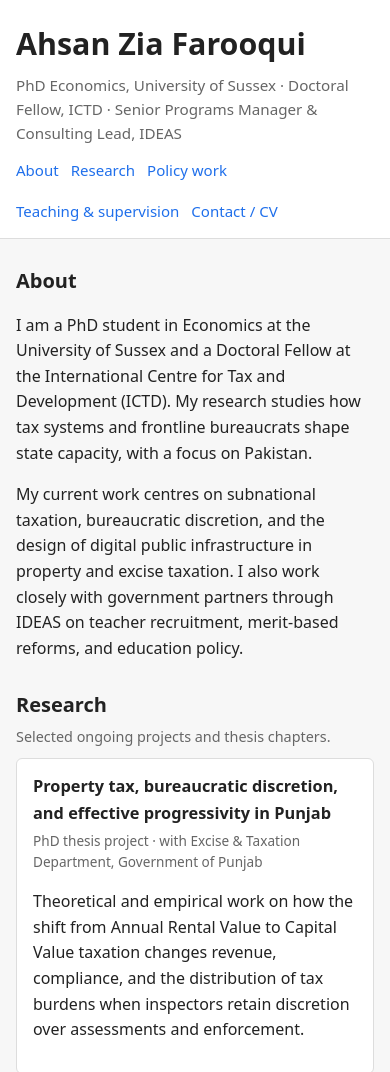
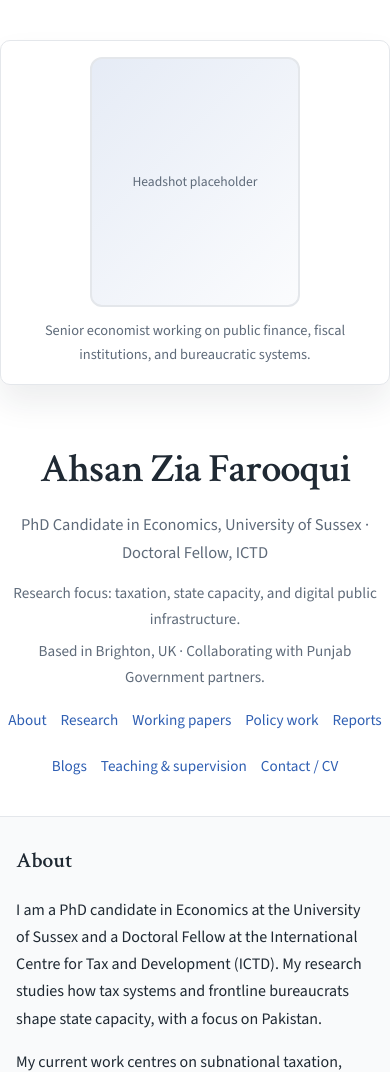
Before and after one commit to AhsanZiaFarooqui/ahsanziafarooqui.github.io, a plain HTML site: page index.html in a window 390 px wide. Shown: the top 1072 px of the page. Drawn offline with nearby package versions, Linux system fonts and the light colour scheme.

Commit message:
Redesign homepage for PhD candidate

```diff
--- a/index.html
+++ b/index.html
@@ -2,16 +2,23 @@
 <html lang="en">
 <head>
   <meta charset="UTF-8">
-  <title>Ahsan Zia Farooqui | Economics</title>
+  <title>Ahsan Zia Farooqui | PhD Candidate</title>
   <meta name="viewport" content="width=device-width, initial-scale=1">
+  <link rel="preconnect" href="https://fonts.googleapis.com">
+  <link rel="preconnect" href="https://fonts.gstatic.com" crossorigin>
+  <link
+    href="https://fonts.googleapis.com/css2?family=Crimson+Text:wght@400;600&family=Source+Sans+3:wght@400;500;600&display=swap"
+    rel="stylesheet"
+  >
   <style>
     :root {
-      --bg: #f7f7f7;
-      --fg: #222;
-      --accent: #1f6feb;
-      --muted: #666;
-      --border: #ddd;
+      --bg: #f9fafb;
+      --fg: #1f2933;
+      --accent: #2f5fb3;
+      --muted: #5f6b7a;
+      --border: #e4e7eb;
       --card: #ffffff;
+      --shadow: 0 18px 32px rgba(31, 41, 51, 0.08);
     }
 
     * {
@@ -20,10 +27,10 @@
 
     body {
       margin: 0;
-      font-family: system-ui, -apple-system, BlinkMacSystemFont, "Segoe UI", sans-serif;
+      font-family: "Source Sans 3", system-ui, -apple-system, BlinkMacSystemFont, "Segoe UI", sans-serif;
       background: var(--bg);
       color: var(--fg);
-      line-height: 1.6;
+      line-height: 1.7;
     }
 
     a {
@@ -35,33 +42,43 @@
       text-decoration: underline;
     }
 
-    header {
-      background: var(--card);
-      border-bottom: 1px solid var(--border);
-    }
-
     .container {
       max-width: 980px;
       margin: 0 auto;
       padding: 0 16px;
     }
 
-    .top-bar {
-      display: flex;
-      flex-wrap: wrap;
-      align-items: center;
-      justify-content: space-between;
-      padding: 20px 0 10px 0;
-      gap: 12px;
+    header {
+      background: var(--card);
+      border-bottom: 1px solid var(--border);
     }
 
-    .name-block h1 {
-      margin: 0;
-      font-size: 1.9rem;
+    .hero {
+      display: grid;
+      grid-template-columns: minmax(0, 0.85fr) minmax(0, 1.35fr);
+      gap: 36px;
+      align-items: center;
+      padding: 40px 0 30px;
     }
 
-    .name-block p {
-      margin: 4px 0 0 0;
+    .hero-intro h1 {
+      margin: 0;
+      font-size: 2.5rem;
+      font-family: "Crimson Text", "Times New Roman", serif;
+      font-weight: 600;
+      letter-spacing: -0.02em;
+    }
+
+    .hero-intro p {
+      margin: 8px 0 0;
+      color: var(--muted);
+      font-size: 1.03rem;
+    }
+
+    .hero-meta {
+      margin-top: 14px;
+      display: grid;
+      gap: 6px;
       color: var(--muted);
       font-size: 0.95rem;
     }
@@ -69,17 +86,21 @@
     nav {
       display: flex;
       flex-wrap: wrap;
-      gap: 12px;
-      font-size: 0.94rem;
+      gap: 14px;
+      font-size: 0.95rem;
+      margin-top: 18px;
     }
 
     nav a {
-      padding-bottom: 3px;
+      padding-bottom: 4px;
       border-bottom: 2px solid transparent;
+      color: var(--accent);
+      font-weight: 500;
     }
 
     nav a:hover {
       border-bottom-color: var(--accent);
+      text-decoration: none;
     }
 
     main {
@@ -99,7 +120,9 @@
 
     h2 {
       margin: 0 0 4px 0;
-      font-size: 1.25rem;
+      font-size: 1.35rem;
+      font-family: "Crimson Text", "Times New Roman", serif;
+      font-weight: 600;
     }
 
     .section-subtitle {
@@ -116,14 +139,17 @@
     .card {
       background: var(--card);
       border: 1px solid var(--border);
-      border-radius: 6px;
-      padding: 14px 16px;
+      border-radius: 10px;
+      padding: 16px 18px;
       margin-bottom: 14px;
+      box-shadow: var(--shadow);
     }
 
     .card h3 {
       margin: 0 0 4px 0;
       font-size: 1.02rem;
+      font-family: "Crimson Text", "Times New Roman", serif;
+      font-weight: 600;
     }
 
     .card .meta {
@@ -143,6 +169,38 @@
       margin-bottom: 4px;
     }
 
+    .profile-card {
+      display: grid;
+      gap: 12px;
+      align-items: center;
+      text-align: left;
+    }
+
+    .profile-photo img {
+      width: 100%;
+      height: 100%;
+      object-fit: cover;
+      border-radius: 12px;
+    }
+
+    .profile-photo {
+      width: 210px;
+      height: 250px;
+      border-radius: 12px;
+      border: 2px solid var(--border);
+      background: linear-gradient(135deg, rgba(47, 95, 179, 0.12), rgba(47, 95, 179, 0.02));
+      display: grid;
+      place-items: center;
+      color: var(--muted);
+      font-size: 0.85rem;
+    }
+
+    .profile-card p {
+      margin: 0;
+      color: var(--muted);
+      font-size: 0.9rem;
+    }
+
     footer {
       border-top: 1px solid var(--border);
       padding: 14px 0 20px 0;
@@ -155,21 +213,51 @@
       .layout {
         grid-template-columns: 1fr;
       }
+
+      .hero {
+        grid-template-columns: 1fr;
+        text-align: center;
+      }
+
+      .profile-card {
+        text-align: center;
+      }
+
+      .profile-photo {
+        margin: 0 auto;
+      }
+
+      nav {
+        justify-content: center;
+      }
     }
   </style>
 </head>
 <body>
   <header>
-    <div class="container">
-      <div class="top-bar">
-        <div class="name-block">
-          <h1>Ahsan Zia Farooqui</h1>
-          <p>PhD Economics, University of Sussex · Doctoral Fellow, ICTD · Senior Programs Manager &amp; Consulting Lead, IDEAS</p>
+    <div class="container hero">
+      <div class="card profile-card" aria-label="Profile photograph placeholder">
+        <div class="profile-photo">
+          <!-- Replace "headshot.jpg" with your photo file name and keep it in the repo. -->
+          <!-- <img src="headshot.jpg" alt="Portrait of Ahsan Zia Farooqui"> -->
+          Headshot placeholder
+        </div>
+        <p>Senior economist working on public finance, fiscal institutions, and bureaucratic systems.</p>
+      </div>
+      <div class="hero-intro">
+        <h1>Ahsan Zia Farooqui</h1>
+        <p>PhD Candidate in Economics, University of Sussex · Doctoral Fellow, ICTD</p>
+        <div class="hero-meta">
+          <span>Research focus: taxation, state capacity, and digital public infrastructure.</span>
+          <span>Based in Brighton, UK · Collaborating with Punjab Government partners.</span>
         </div>
         <nav>
           <a href="#about">About</a>
           <a href="#research">Research</a>
+          <a href="#working-papers">Working papers</a>
           <a href="#policy">Policy work</a>
+          <a href="#reports">Reports</a>
+          <a href="#blogs">Blogs</a>
           <a href="#teaching">Teaching &amp; supervision</a>
           <a href="#contact">Contact / CV</a>
         </nav>
@@ -184,7 +272,7 @@
         <section id="about">
           <h2>About</h2>
           <p>
-            I am a PhD student in Economics at the University of Sussex and a Doctoral Fellow at the
+            I am a PhD candidate in Economics at the University of Sussex and a Doctoral Fellow at the
             International Centre for Tax and Development (ICTD). My research studies how tax systems
             and frontline bureaucrats shape state capacity, with a focus on Pakistan.
           </p>
@@ -228,6 +316,23 @@
           </div>
         </section>
 
+        <section id="working-papers">
+          <h2>Working papers</h2>
+          <p class="section-subtitle">Drafts and works in progress.</p>
+          <div class="card">
+            <h3>Working paper title placeholder</h3>
+            <p class="meta">Updated Month Year · Co-authors</p>
+            <p>
+              Short summary of the paper and the main research contribution.
+            </p>
+            <p>
+              <a href="https://example.com/working-paper" target="_blank" rel="noopener noreferrer">
+                View working paper
+              </a>
+            </p>
+          </div>
+        </section>
+
         <section id="policy">
           <h2>Policy work</h2>
           <p class="section-subtitle">Selected collaborations with government and policy partners.</p>
@@ -244,6 +349,44 @@
               Contributions to policy reports on property tax utilisation, equity, and subnational public finance.
             </li>
           </ul>
+        </section>
+
+        <section id="reports">
+          <h2>Reports</h2>
+          <p class="section-subtitle">Recent reports and policy briefs authored or co-authored.</p>
+          <div class="card">
+            <h3>Report title placeholder</h3>
+            <p class="meta">Year · Publisher/Institution</p>
+            <p>
+              Short description of the report’s focus and findings. Replace with your own summary and add a link.
+            </p>
+            <p>
+              <a href="https://example.com/report-link" target="_blank" rel="noopener noreferrer">
+                Read the report
+              </a>
+            </p>
+          </div>
+          <p class="section-subtitle">
+            To add your own reports, duplicate the card above and replace the link with your report URL or a PDF file
+            in this repository (e.g., <code>reports/report-name.pdf</code>).
+          </p>
+        </section>
+
+        <section id="blogs">
+          <h2>Blogs</h2>
+          <p class="section-subtitle">Selected blog posts and commentary.</p>
+          <div class="card">
+            <h3>Blog post title placeholder</h3>
+            <p class="meta">Publication · Month Year</p>
+            <p>
+              Brief summary of the post. Add a link to the post below.
+            </p>
+            <p>
+              <a href="https://example.com/blog-post" target="_blank" rel="noopener noreferrer">
+                Read the post
+              </a>
+            </p>
+          </div>
         </section>
 
         <section id="teaching">
@@ -277,6 +420,9 @@
                   (Upload your CV to this repository with this file name.)
                 </span>
               </li>
+              <li>
+                Reports: Add PDFs in a <code>reports/</code> folder and link them above in the Reports section.
+              </li>
             </ul>
           </div>
         </section>
```
